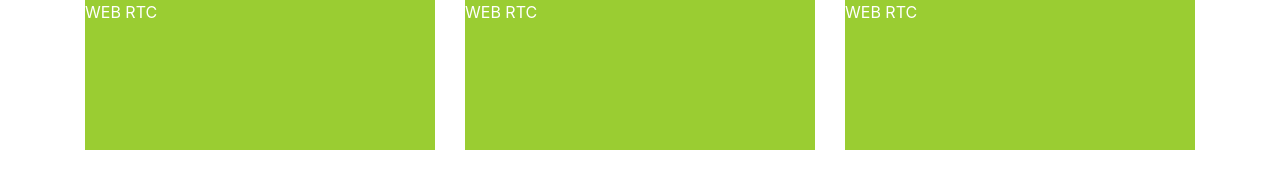
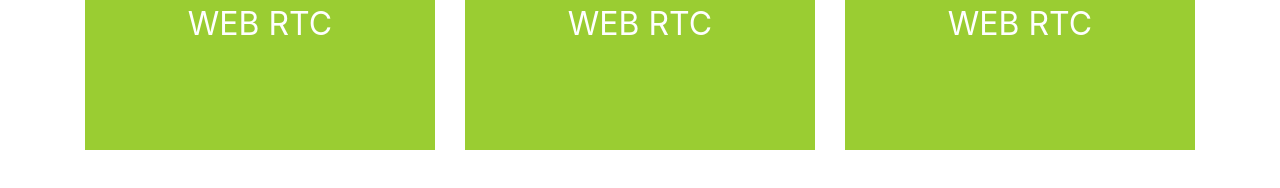
Before and after one commit to dathalongbay/map.io, a plain HTML site: page index.html in a window 1280 px wide. Drawn offline with nearby package versions, Linux system fonts and the light colour scheme.

Commit message:
Update index.html

```diff
--- a/index.html
+++ b/index.html
@@ -14,6 +14,8 @@
         color: white;
         text-transform: uppercase;
           min-height: 150px;
+          font-size:32px;
+          text-align: center;
       }
     </style>
 </head>
```
